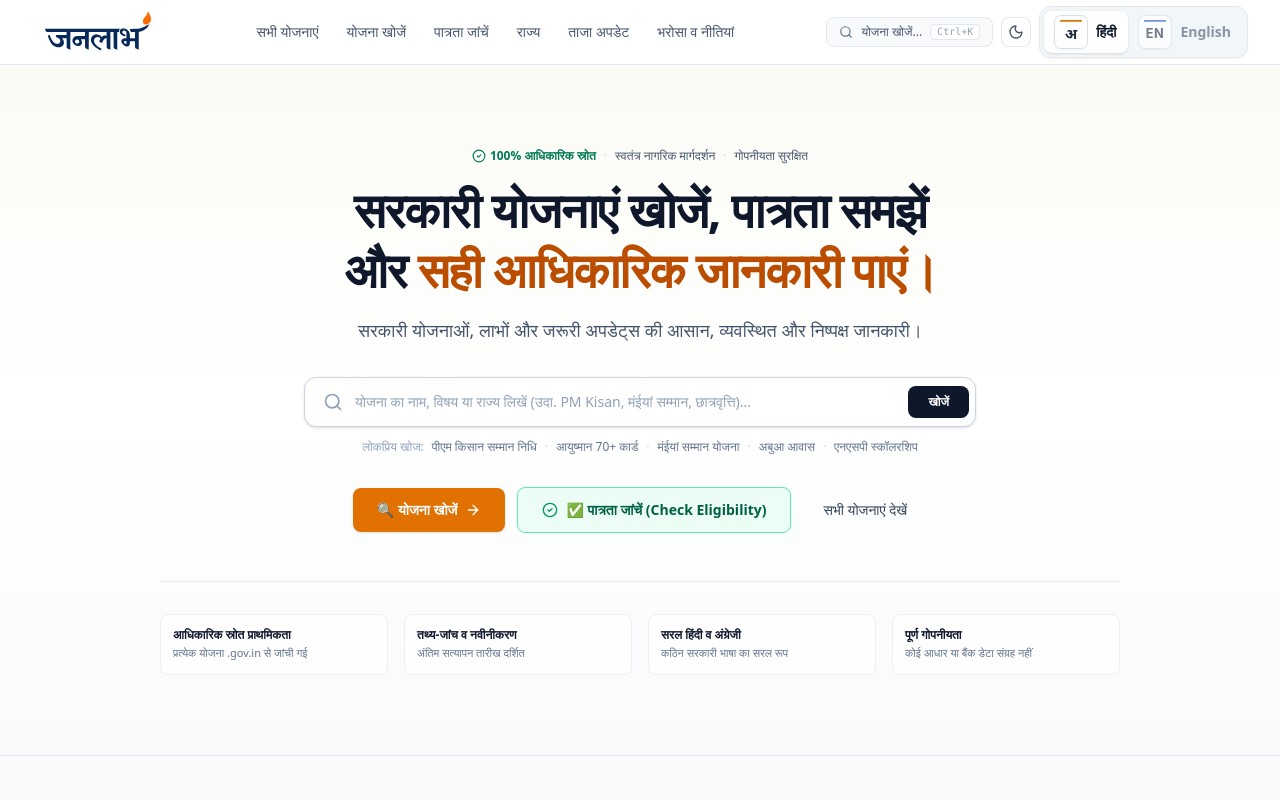
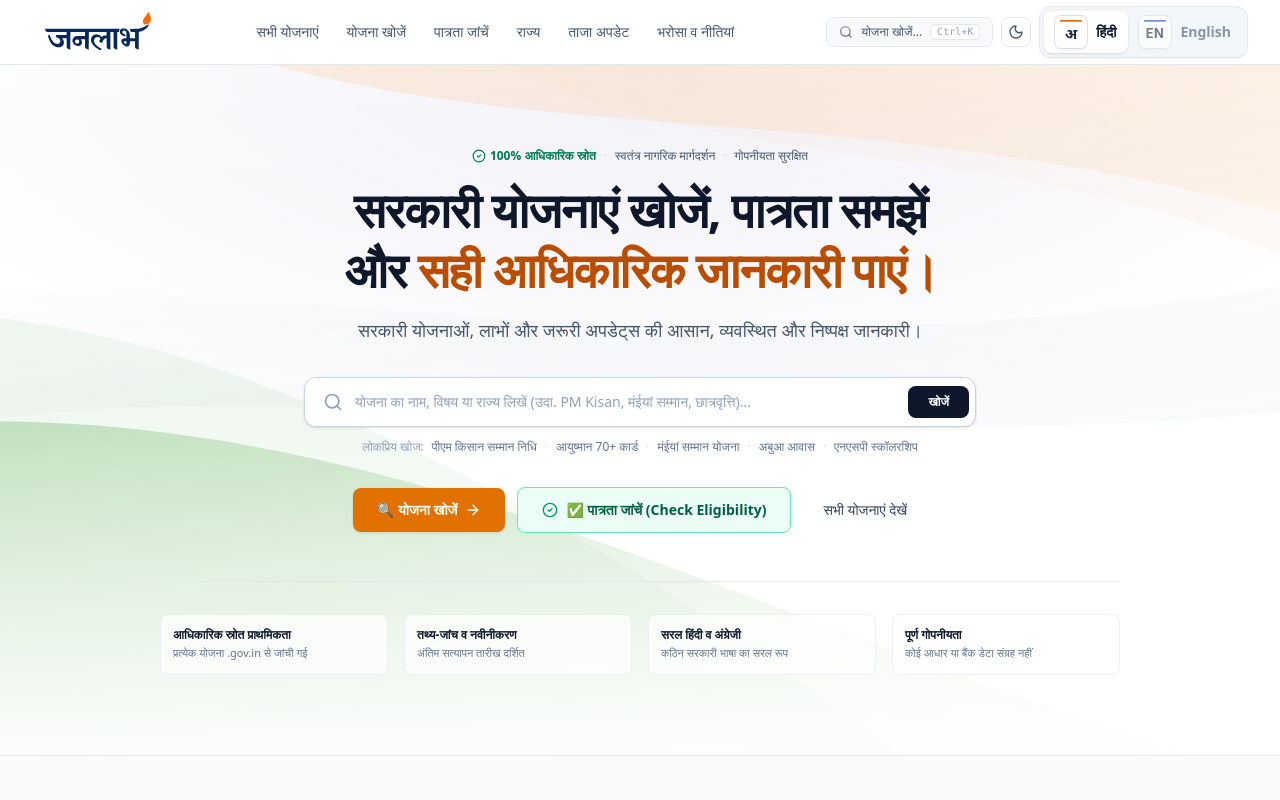
Before and after one commit to sanketnaman/janlabh, a Next.js app: page / in a window 1280 px wide. Shown: the top 800 px of the page. Built offline with nearby package versions, Linux system fonts and the light colour scheme.

Commit message:
feat(hero): integrate abstract Indian Tricolor background SVG with WCAG AAA accessibility overlay

```diff
--- a/components/HeroSection.tsx
+++ b/components/HeroSection.tsx
@@ -33,8 +33,21 @@ export default function HeroSection({
     : ['PM Kisan status', 'Ayushman 70+ Senior Card', 'Maiya Samman Yojana', 'Abua Awas', 'NSP Scholarship'];
 
   return (
-    <section className="relative overflow-hidden border-b border-slate-200 dark:border-slate-800 bg-gradient-to-b from-amber-50/40 via-white to-slate-50 dark:from-slate-950 dark:via-slate-900/90 dark:to-slate-950 py-12 sm:py-16 lg:py-20 transition-colors duration-200">
-      <div className="mx-auto max-w-5xl px-4 sm:px-6 lg:px-8 text-center">
+    <section className="relative overflow-hidden border-b border-slate-200 dark:border-slate-800 bg-white dark:bg-[#0F172A] py-12 sm:py-16 lg:py-20 transition-colors duration-200">
+      {/* 1. Abstract Indian Tricolor SVG Background Layer */}
+      <div
+        className="absolute inset-0 bg-[url('/background/background.svg')] bg-cover bg-center bg-no-repeat pointer-events-none opacity-70 dark:opacity-30 transition-opacity duration-300"
+        aria-hidden="true"
+      />
+
+      {/* 2. Accessibility & Contrast Softening Overlay (WCAG AAA Compliant) */}
+      <div
+        className="absolute inset-0 bg-gradient-to-b from-white/40 via-transparent to-white/90 dark:from-[#0F172A]/30 dark:via-transparent dark:to-[#0F172A] pointer-events-none"
+        aria-hidden="true"
+      />
+
+      {/* 3. Foreground Interactive Content Layer */}
+      <div className="relative z-10 mx-auto max-w-5xl px-4 sm:px-6 lg:px-8 text-center">
 
         {/* Subtle trust kicker (Zero-pill discipline: unboxed text with dot separator) */}
         <div className="inline-flex items-center gap-2 text-xs font-medium text-slate-600 dark:text-slate-400 mb-4">
```
Also changed, not shown: public/background/background.svg (added).
